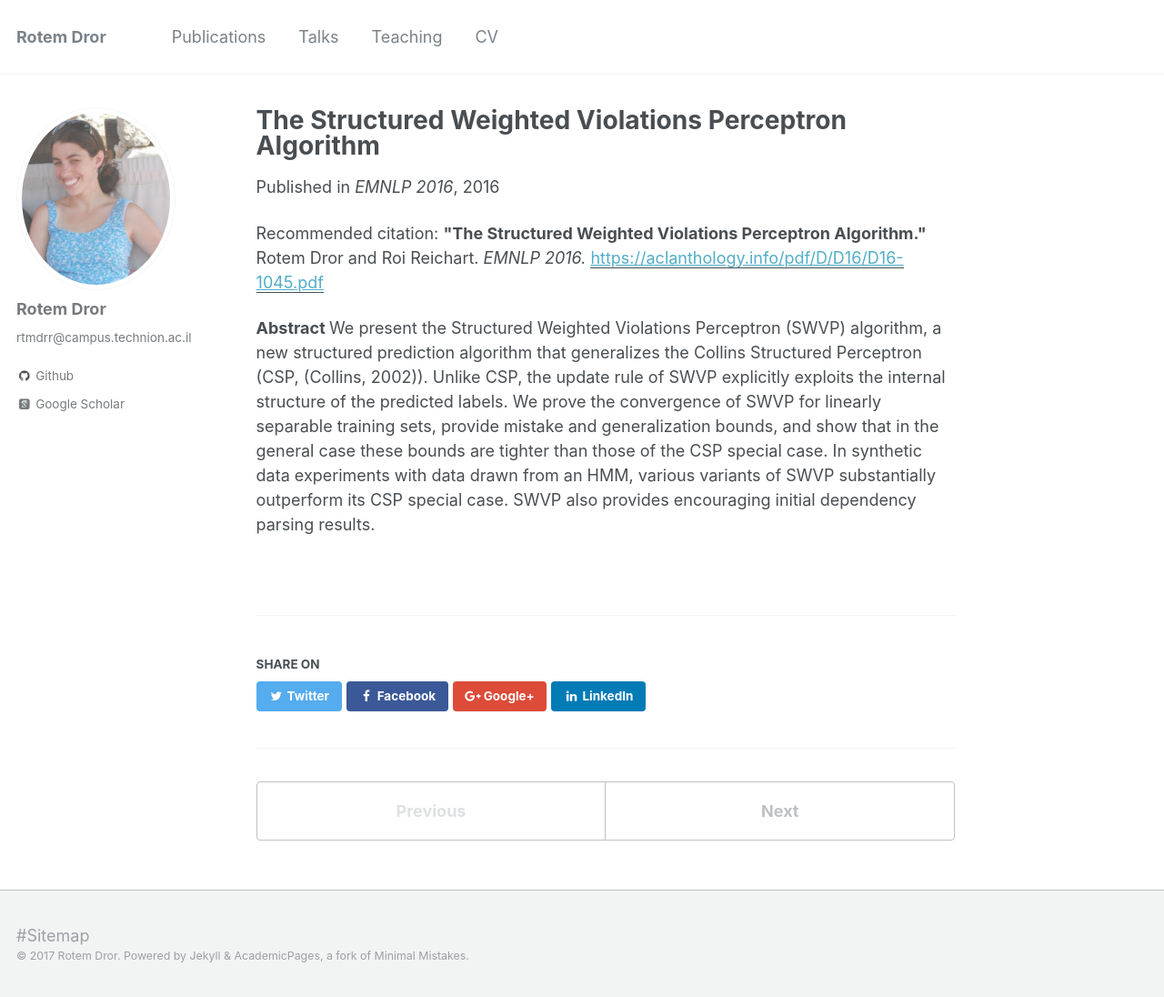
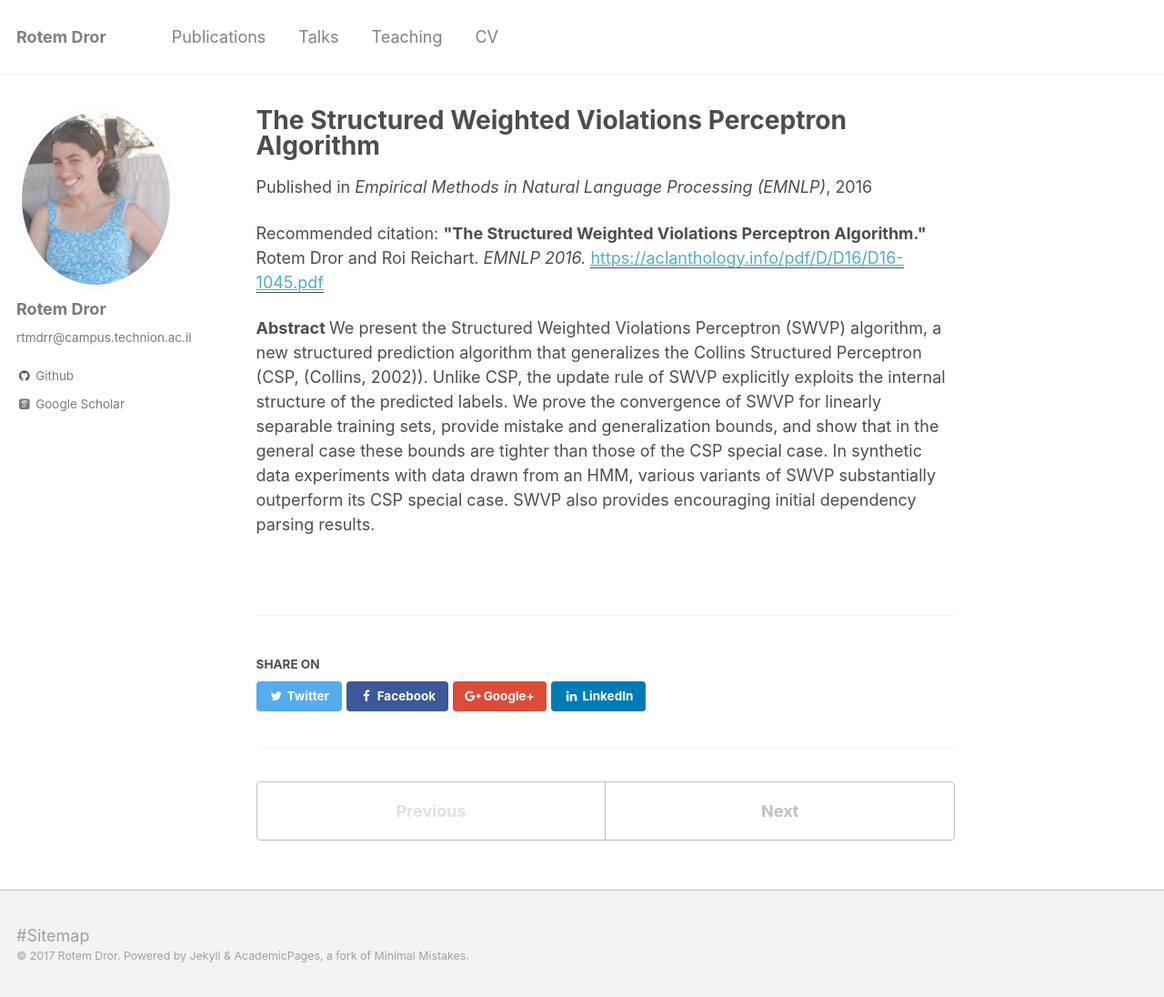
Before and after one commit to rtmdrr/rtmdrr.github.io, a Jekyll site: the page built from _publications/SWVP.md, in a window 1280 px wide and 1096 px high. Shown: the whole window at 91% size. Built offline with Jekyll 4.4.1, drawn with Linux system fonts in a browser that asks for light colours; some web fonts are replaced.

Commit message:
Update SWVP.md

```diff
--- a/_publications/SWVP.md
+++ b/_publications/SWVP.md
@@ -3,7 +3,7 @@ title: "The Structured Weighted Violations Perceptron Algorithm"
 collection: publications
 permalink: /publication/SWVP
 date: 2016-06-01
-venue: 'EMNLP 2016'
+venue: 'Empirical Methods in Natural Language Processing (EMNLP)'
 paperurl: 'https://aclanthology.info/pdf/D/D16/D16-1045.pdf'
 citation: '<b> "The Structured Weighted Violations Perceptron Algorithm."</b> Rotem Dror and Roi Reichart. <i> EMNLP 2016. </i>'
 ---
```
